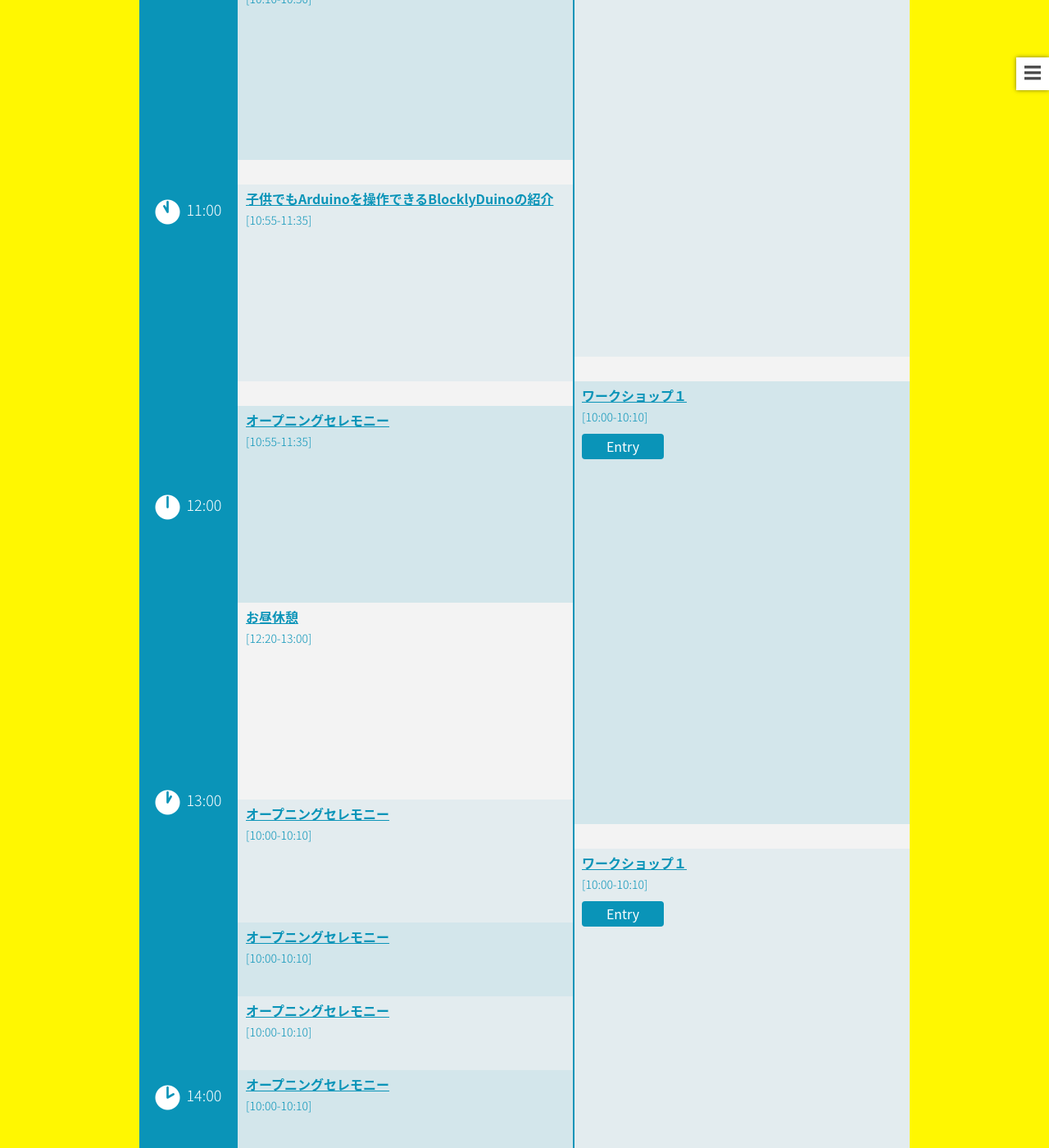
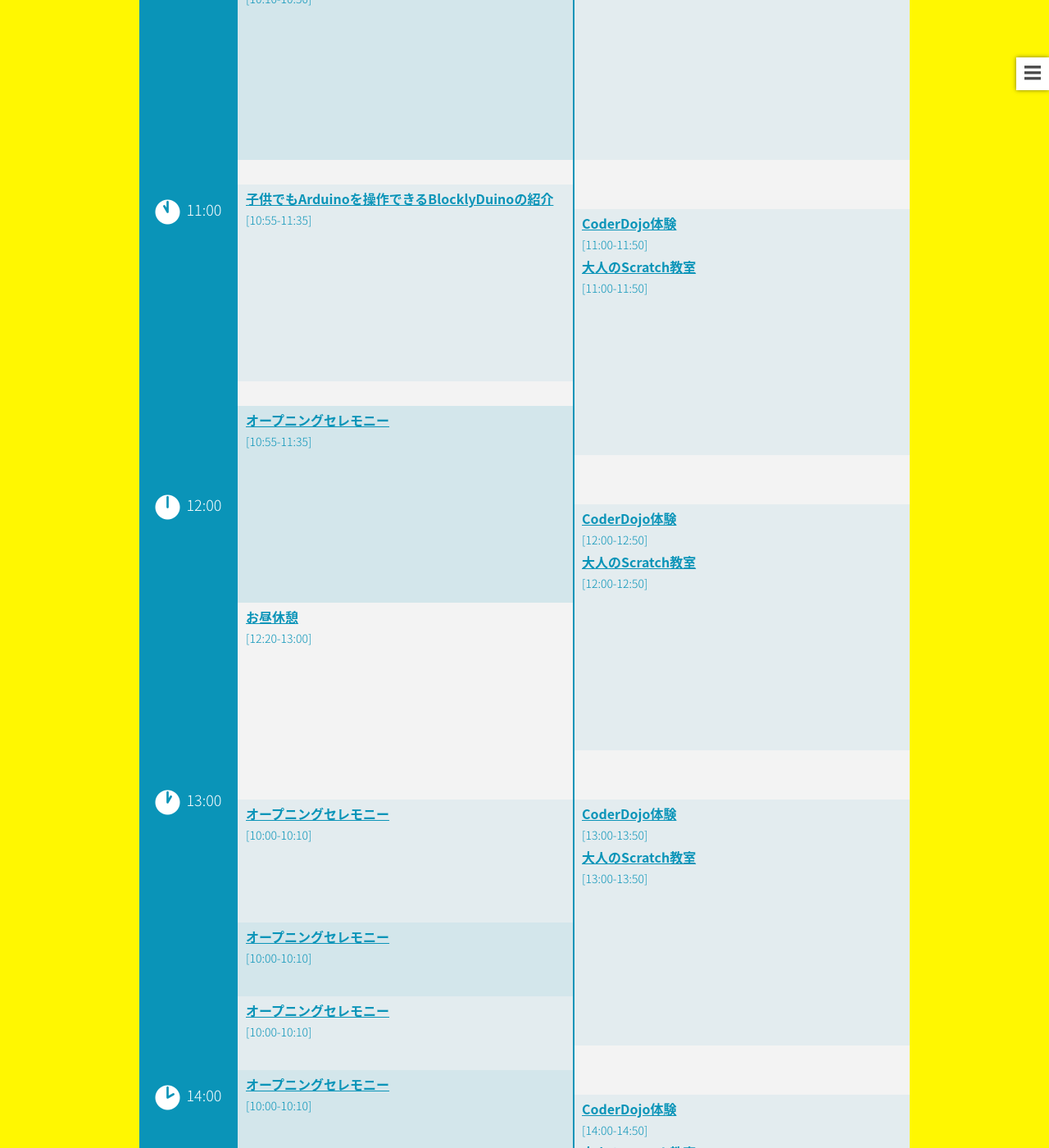
Before and after one commit to dojocon-japan/dojocon2016.coderdojo.jp, a Jekyll site: the page built from index.html, in a window 1280 px wide and 1400 px high, scrolled down 9567 px. Shown: the whole window at 82% size. Built offline with Jekyll 4.4.1, drawn with Linux system fonts in a browser that asks for light colours; some web fonts are replaced; comment, search, counter and statistics services are not loaded; some of the changed text lies outside the part shown.

Commit message:
Add TimeTable Text WorkShop DOJOCON-288

```diff
--- a/_includes/sessions.html
+++ b/_includes/sessions.html
@@ -36,3 +36,29 @@
 		<img src="//placehold.it/400" alt="岡田裕行のプロフィール画像">
 	</figure>
 </div>
+
+<div id="workshop-coderdojo" class="session-detail-box js-session-detail-box">
+	<h3 class="session-title">CoderDojo体験</h3>
+	<p class="session-time">11:00-11:50, 12:00-12:50, 13:00-13:50, 14:00-14:50, 15:00-15:50</p>
+	<!-- <p><span class="session-detail-box-label">Speaker</span>　<span class="speaker-name">岡田 裕行</span></p> -->
+	<div class="session-detail">
+		<p>Scratchを使った子供向けプログラミングを体験してみませんか？<br>
+		CoderDojoに以前から興味があった方、参加しようと思っていた方、是非この機会にご参加下さい。<br>
+		親子でも参加できますよ！</p>
+	</div>
+	<figure class="speaker-avator">
+		<img src="//placehold.it/400" alt="写真:CoderDojo体験">
+	</figure>
+</div>
+
+<div id="workshop-scratch" class="session-detail-box js-session-detail-box">
+	<h3 class="session-title">大人のScratch教室</h3>
+	<p class="session-time">11:00-11:50, 12:00-12:50, 13:00-13:50, 14:00-14:50, 15:00-15:50</p>
+	<!-- <p><span class="session-detail-box-label">Speaker</span>　<span class="speaker-name">岡田 裕行</span></p> -->
+	<div class="session-detail">
+		<p>大人向けのScratch教室を開催します。CoderDojoは7歳〜17歳を対象としたプログラミング道場ですが、本ワークショップではその楽しさを大人の皆さんにも体験頂きたいと思います。Scratch未経験の方も歓迎です！</p>
+	</div>
+	<figure class="speaker-avator">
+		<img src="//placehold.it/400" alt="写真:大人のScratch教室">
+	</figure>
+</div>
--- a/index.html
+++ b/index.html
@@ -275,25 +275,47 @@ layout: default
 			<div class="workshop-line">
 				<h2>Workshop Line</h2>
 				<ol class="workshops">
-					<li class="bg-light duration-90min break-5min">
-						<h3 class="workshop-title"><a href="">ワークショップ１</a></h3>
-						<p class="time">[10:00-10:10]</p>
-						<p><a href="" class="button button-small button-blue">Entry</a></p>
+					<li class="bg-light duration-50min break-10min">
 					</li>
-					<li class="bg-dark duration-90min break-5min">
-						<h3 class="workshop-title"><a href="">ワークショップ１</a></h3>
-						<p class="time">[10:00-10:10]</p>
-						<p><a href="" class="button button-small button-blue">Entry</a></p>
+					<li class="bg-light duration-50min break-10min">
+						<h3 class="workshop-title"><a href="#workshop-coderdojo" class="js-session-detail-trigger">CoderDojo体験</a></h3>
+						<p class="time">[11:00-11:50]</p>
+						<!-- <p><a href="" class="button button-small button-blue">Entry</a></p> -->
+						<h3 class="workshop-title"><a href="#workshop-scratch" class="js-session-detail-trigger">大人のScratch教室</a></h3>
+						<p class="time">[11:00-11:50]</p>
+						<!-- <p><a href="" class="button button-small button-blue">Entry</a></p> -->
 					</li>
-					<li class="bg-light duration-90min break-5min">
-						<h3 class="workshop-title"><a href="">ワークショップ１</a></h3>
-						<p class="time">[10:00-10:10]</p>
-						<p><a href="" class="button button-small button-blue">Entry</a></p>
+					<li class="bg-light duration-50min break-10min">
+						<h3 class="workshop-title"><a href="#workshop-coderdojo" class="js-session-detail-trigger">CoderDojo体験</a></h3>
+						<p class="time">[12:00-12:50]</p>
+						<!-- <p><a href="" class="button button-small button-blue">Entry</a></p> -->
+						<h3 class="workshop-title"><a href="#workshop-scratch" class="js-session-detail-trigger">大人のScratch教室</a></h3>
+						<p class="time">[12:00-12:50]</p>
+						<!-- <p><a href="" class="button button-small button-blue">Entry</a></p> -->
 					</li>
-					<li class="bg-dark duration-90min">
-						<h3 class="workshop-title"><a href="">ワークショップ１</a></h3>
-						<p class="time">[10:00-10:10]</p>
-						<p><a href="" class="button button-small button-blue">Entry</a></p>
+					<li class="bg-light duration-50min break-10min">
+						<h3 class="workshop-title"><a href="#workshop-coderdojo" class="js-session-detail-trigger">CoderDojo体験</a></h3>
+						<p class="time">[13:00-13:50]</p>
+						<!-- <p><a href="" class="button button-small button-blue">Entry</a></p> -->
+						<h3 class="workshop-title"><a href="#workshop-scratch" class="js-session-detail-trigger">大人のScratch教室</a></h3>
+						<p class="time">[13:00-13:50]</p>
+						<!-- <p><a href="" class="button button-small button-blue">Entry</a></p> -->
+					</li>
+					<li class="bg-light duration-50min break-10min">
+						<h3 class="workshop-title"><a href="#workshop-coderdojo" class="js-session-detail-trigger">CoderDojo体験</a></h3>
+						<p class="time">[14:00-14:50]</p>
+						<!-- <p><a href="" class="button button-small button-blue">Entry</a></p> -->
+						<h3 class="workshop-title"><a href="#workshop-scratch" class="js-session-detail-trigger">大人のScratch教室</a></h3>
+						<p class="time">[14:00-14:50]</p>
+						<!-- <p><a href="" class="button button-small button-blue">Entry</a></p> -->
+					</li>
+					<li class="bg-light duration-50min break-10min">
+						<h3 class="workshop-title"><a href="#workshop-coderdojo" class="js-session-detail-trigger">CoderDojo体験</a></h3>
+						<p class="time">[15:00-15:50]</p>
+						<!-- <p><a href="" class="button button-small button-blue">Entry</a></p> -->
+						<h3 class="workshop-title"><a href="#workshop-scratch" class="js-session-detail-trigger">大人のScratch教室</a></h3>
+						<p class="time">[15:00-15:50]</p>
+						<!-- <p><a href="" class="button button-small button-blue">Entry</a></p> -->
 					</li>
 				</ol>
 			</div>
```
